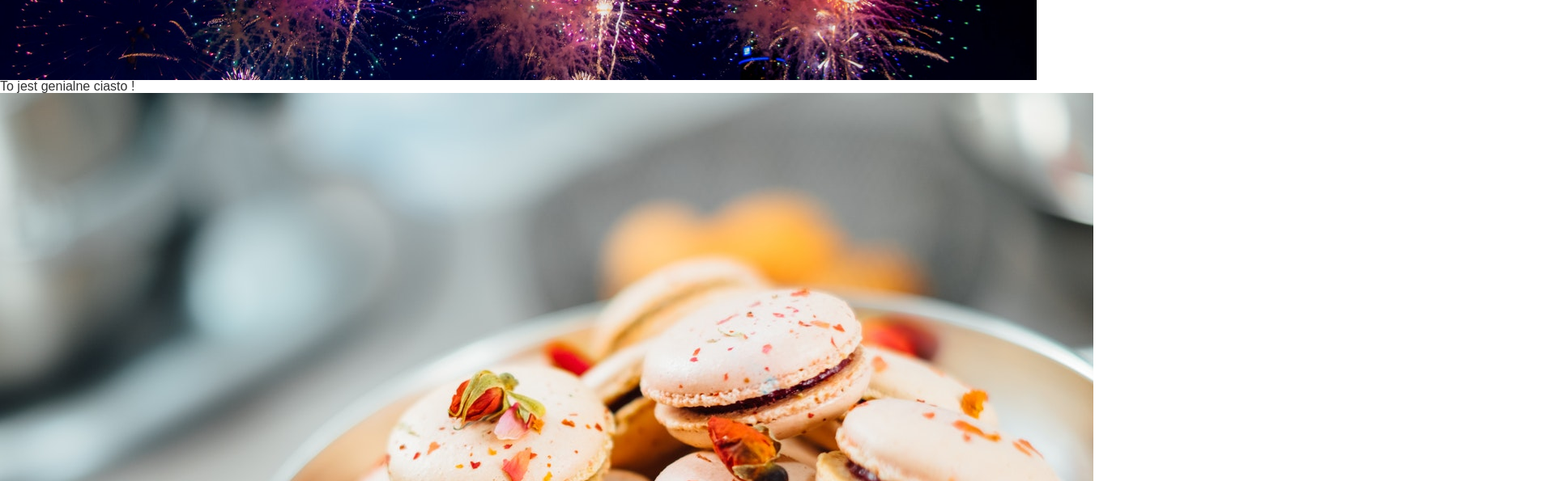
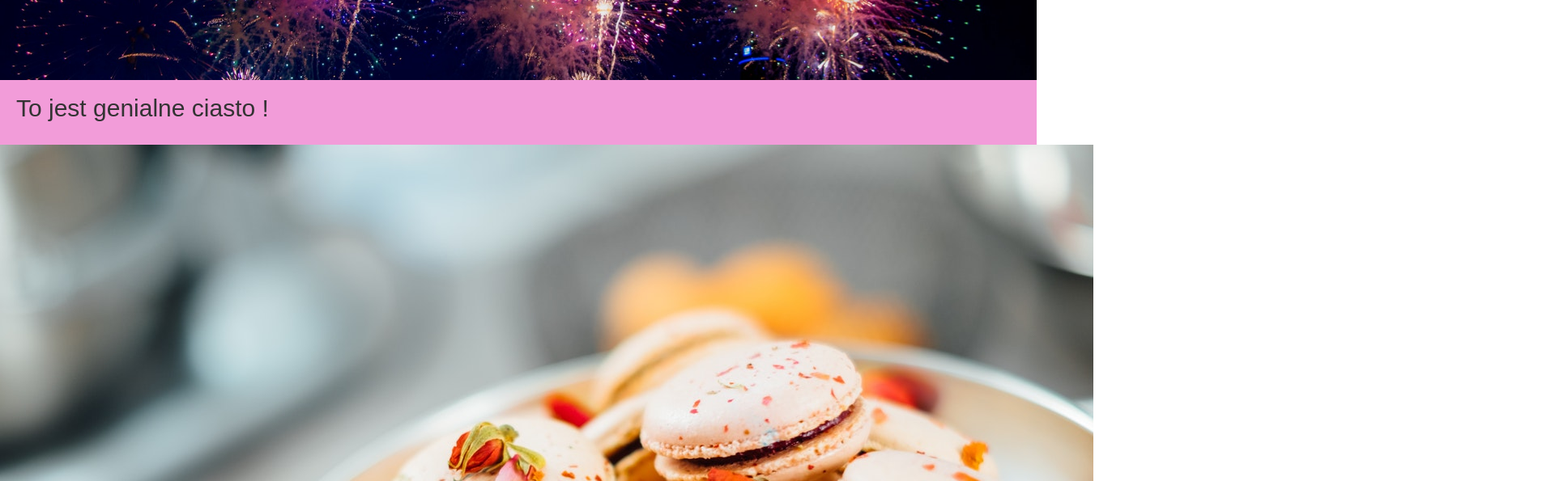
Before and after one commit to omegamotor/projekt, a plain HTML site: page src/index.html in a window 1280 px wide. Shown: the part 281-876 px from the top of the page at 81% size, 1920 px wide, since content can reach past the window. Drawn offline with Linux system fonts and the light colour scheme; a web font is replaced by a local one.

Commit message:
Add style about-section

```diff
--- a/src/css/style.css
+++ b/src/css/style.css
@@ -1,13 +1,16 @@
+/*
 *{
     margin: 0;
     padding: 0;
     box-sizing: border-box;
 }
+*/
 body{
 /*    font-size: 26px;*/
     font-family: 'Hind Guntur', sans-serif;
     color:#333;
     margin:0;
+    overflow-x: hidden;
 }
 
 header{
@@ -78,17 +81,6 @@ nav ul li:hover > ul{
 
 
 
-/*
-.hero-section{
-    width: 100%;
-    height: 300px;
-    background-image: url(https://unsplash.com/photos/5mCn4Y8gOk8);
-    background-size: cover;
-    background-position: center;
-    overflow: hidden;
-
-}
-*/
 
 
 .hero-section {
@@ -128,3 +120,26 @@ nav ul li:hover > ul{
     font-size: 40px;
     color:#fbb619!important;
 }
+
+.container{
+    max-width: 1000px;
+    margin:0 auto;
+    padding: 10px 20px;
+}
+.about-section{
+    width: 100%;
+    background-color: #f29cd9;
+}
+
+
+.about-section h2{
+    margin:0;
+    padding: 20px;
+    font-size: 30px;
+}
+
+.about-section img{
+    margin:10px auto 30px;
+    display: block;
+
+}
```
